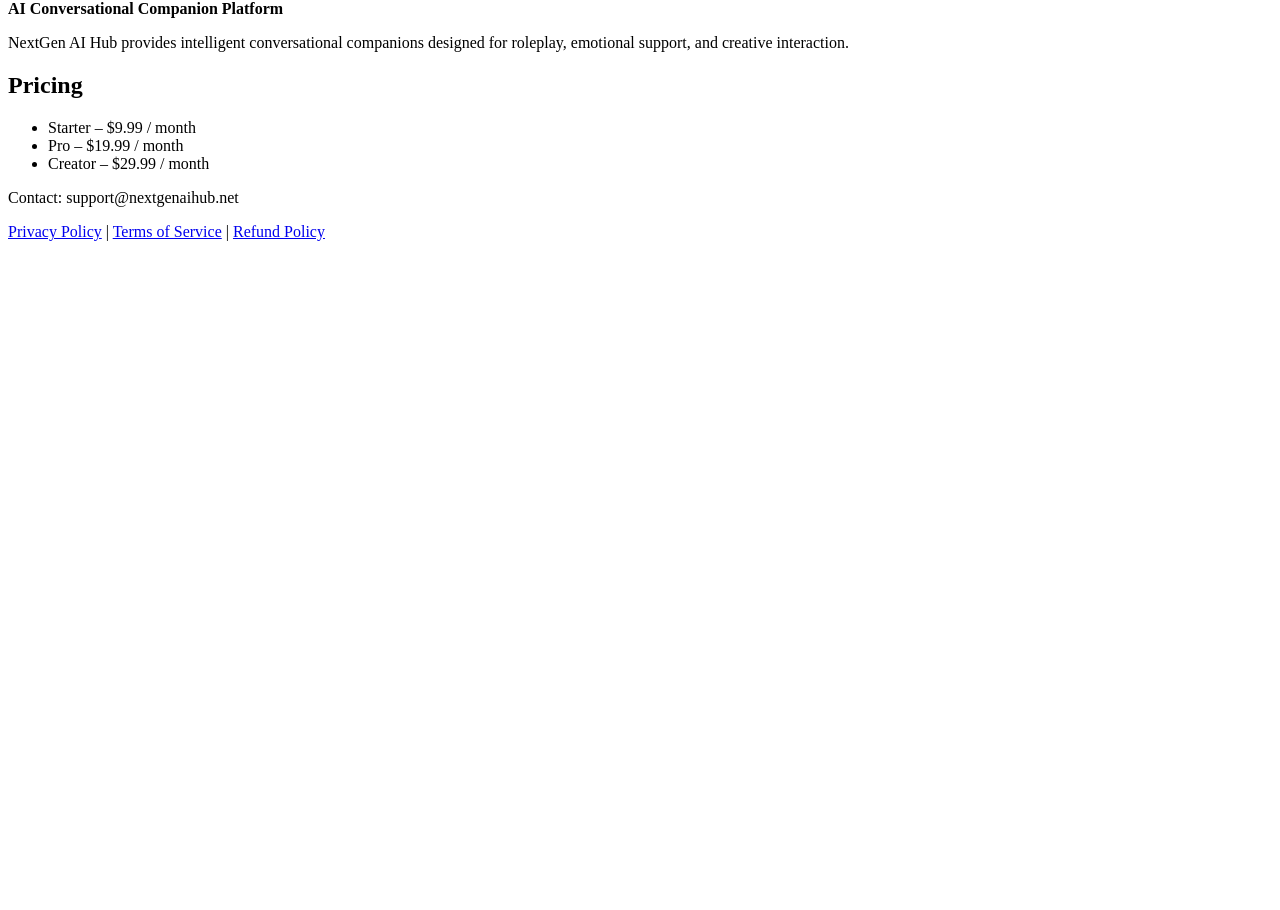
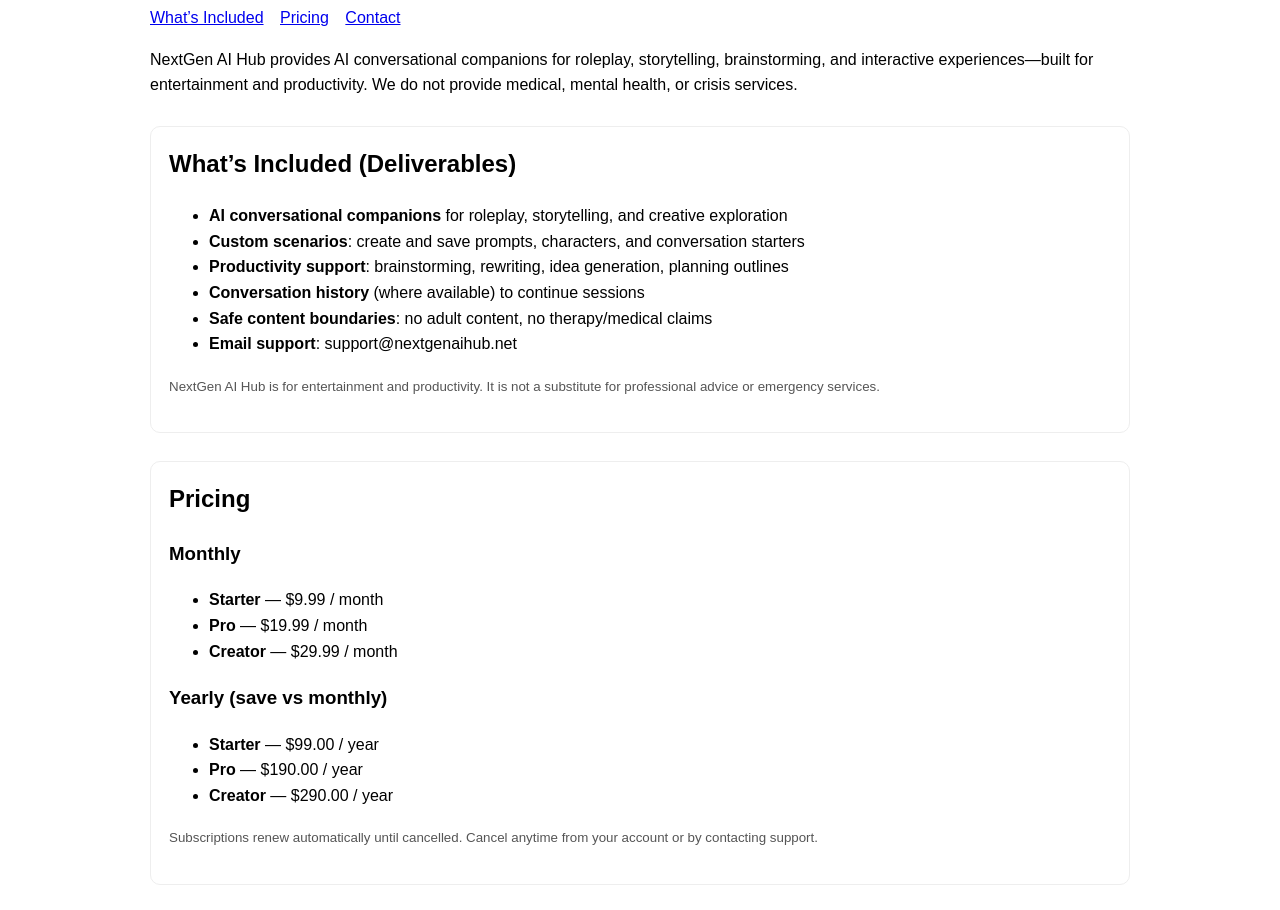
Before and after one commit to cobenlahcen-rgb/nextgenaihub, a plain HTML site: page index.html in a window 1280 px wide. Shown: the part 80-990 px from the top of the page. Before the commit the page ends 800 px from the top, so only its background shows below. Drawn offline with Linux system fonts and the light colour scheme.

Commit message:
Update index.html

```diff
--- a/index.html
+++ b/index.html
@@ -1,36 +1,96 @@
 <!DOCTYPE html>
 <html lang="en">
 <head>
-  <meta charset="UTF-8">
+  <meta charset="UTF-8" />
+  <meta name="viewport" content="width=device-width, initial-scale=1.0" />
   <title>NextGen AI Hub</title>
-  <meta name="viewport" content="width=device-width, initial-scale=1.0">
+  <meta name="description" content="AI conversational companions for roleplay, storytelling, and productivity." />
+  <style>
+    body { font-family: Arial, Helvetica, sans-serif; max-width: 980px; margin: 0 auto; padding: 24px; line-height: 1.6; }
+    header { margin-bottom: 24px; }
+    nav a { margin-right: 12px; }
+    section { margin: 28px 0; padding: 18px; border: 1px solid #eee; border-radius: 10px; }
+    h1 { margin: 0 0 10px; }
+    h2 { margin-top: 0; }
+    footer { margin-top: 40px; padding-top: 18px; }
+    small { color: #555; }
+    .btn { display:inline-block; padding:10px 14px; border:1px solid #111; border-radius:10px; text-decoration:none; }
+  </style>
 </head>
+
 <body>
+  <header>
+    <h1>NextGen AI Hub</h1>
 
-  <h1>NextGen AI Hub</h1>
-  <p><strong>AI Conversational Companion Platform</strong></p>
+    <nav>
+      <a href="#included">What’s Included</a>
+      <a href="#pricing">Pricing</a>
+      <a href="#contact">Contact</a>
+    </nav>
 
-  <p>
-    NextGen AI Hub provides intelligent conversational companions designed
-    for roleplay, emotional support, and creative interaction.
-  </p>
+    <p>
+      NextGen AI Hub provides AI conversational companions for roleplay, storytelling, brainstorming, and interactive experiences—built for entertainment and productivity.
+      We do not provide medical, mental health, or crisis services.
+    </p>
 
-  <h2>Pricing</h2>
-  <ul>
-    <li>Starter – $9.99 / month</li>
-    <li>Pro – $19.99 / month</li>
-    <li>Creator – $29.99 / month</li>
-  </ul>
+    <!-- Optional: if you have a checkout link/button later, keep it simple -->
+    <!-- <a class="btn" href="#pricing">View Pricing</a> -->
+  </header>
 
-  <p>
-    Contact: support@nextgenaihub.net
-  </p>
+  <section id="included">
+    <h2>What’s Included (Deliverables)</h2>
+    <ul>
+      <li><strong>AI conversational companions</strong> for roleplay, storytelling, and creative exploration</li>
+      <li><strong>Custom scenarios</strong>: create and save prompts, characters, and conversation starters</li>
+      <li><strong>Productivity support</strong>: brainstorming, rewriting, idea generation, planning outlines</li>
+      <li><strong>Conversation history</strong> (where available) to continue sessions</li>
+      <li><strong>Safe content boundaries</strong>: no adult content, no therapy/medical claims</li>
+      <li><strong>Email support</strong>: support@nextgenaihub.net</li>
+    </ul>
+    <p><small>
+      NextGen AI Hub is for entertainment and productivity. It is not a substitute for professional advice or emergency services.
+    </small></p>
+  </section>
+
+  <section id="pricing">
+    <h2>Pricing</h2>
+
+    <h3>Monthly</h3>
+    <ul>
+      <li><strong>Starter</strong> — $9.99 / month</li>
+      <li><strong>Pro</strong> — $19.99 / month</li>
+      <li><strong>Creator</strong> — $29.99 / month</li>
+    </ul>
+
+    <h3>Yearly (save vs monthly)</h3>
+    <ul>
+      <li><strong>Starter</strong> — $99.00 / year</li>
+      <li><strong>Pro</strong> — $190.00 / year</li>
+      <li><strong>Creator</strong> — $290.00 / year</li>
+    </ul>
+
+    <p><small>
+      Subscriptions renew automatically until cancelled. Cancel anytime from your account or by contacting support.
+    </small></p>
+  </section>
+
+  <section id="contact">
+    <h2>Contact</h2>
+    <p>Email: <a href="mailto:support@nextgenaihub.net">support@nextgenaihub.net</a></p>
+  </section>
 
   <footer>
-    <a href="privacy.html">Privacy Policy</a> |
-    <a href="terms.html">Terms of Service</a> |
-    <a href="refund.html">Refund Policy</a>
+    <hr />
+    <nav aria-label="Legal">
+      <a href="/privacy.html">Privacy Policy</a> |
+      <a href="/terms.html">Terms of Service</a> |
+      <a href="/refund.html">Refund Policy</a>
+    </nav>
+    <p><small>© <span id="y"></span> NextGen AI Hub</small></p>
   </footer>
 
+  <script>
+    document.getElementById("y").textContent = new Date().getFullYear();
+  </script>
 </body>
 </html>
```
